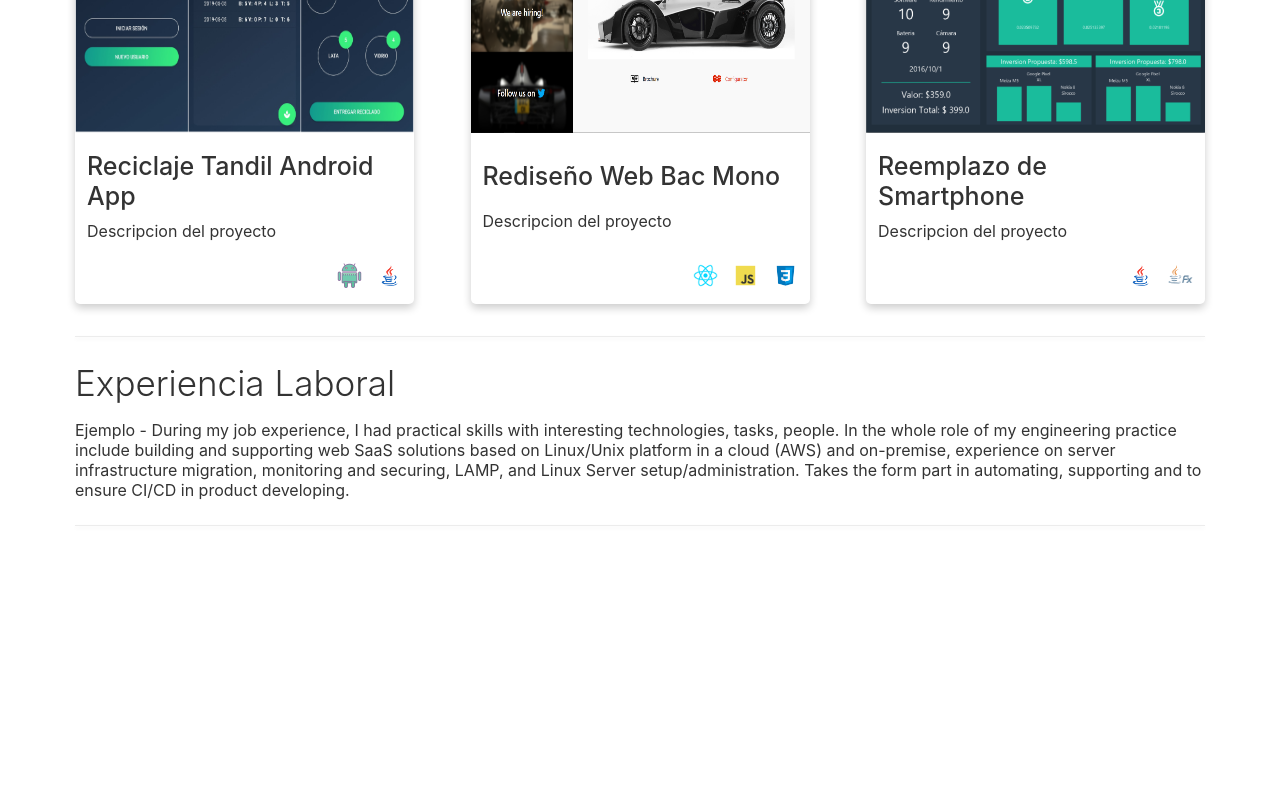
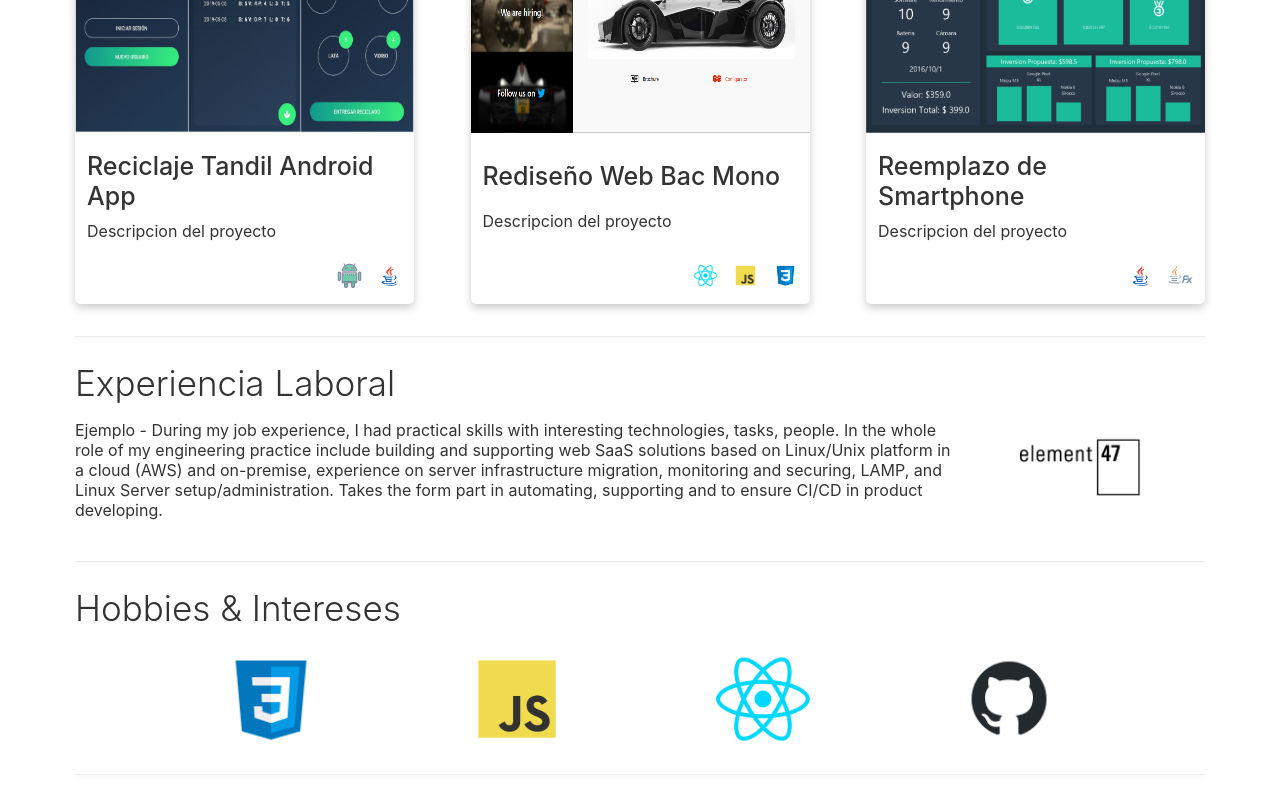
Before and after one commit to carreterosanti/Personal-Resume, a React (Create React App) app: page / in a window 1280 px wide. Shown: the part 1207-2007 px from the top of the page. Before the commit the page ends 1758 px from the top, so only its background shows below. Built offline with nearby package versions, Linux system fonts and the light colour scheme.

Commit message:
Intereses Test

```diff
--- a/src/App.js
+++ b/src/App.js
@@ -8,6 +8,7 @@ import Skills from "./components/Skills";
 import Portafolio from "./components/Portafolio";
 import Certificados from "./components/Certificados";
 import ExperienciaLaboral from "./components/ExperienciaLaboral";
+import Intereses from "./components/Intereses";
 
 function App() {
   const [darkMode, setDarkMode] = useState(getInitialMode());
@@ -41,6 +42,7 @@ function App() {
       <Certificados darkMode={darkMode} />
       <Portafolio darkMode={darkMode} />
       <ExperienciaLaboral darkMode={darkMode} />
+      <Intereses darkMode={darkMode} />
     </div>
   );
 }
--- a/src/components/ExperienciaLaboral.js
+++ b/src/components/ExperienciaLaboral.js
@@ -3,16 +3,32 @@ import React from "react";
 export default function ExperienciaLaboral(props) {
   return (
     <div className="middle-section">
-      <h2>Experiencia Laboral</h2>
-      <p>
-        Ejemplo - During my job experience, I had practical skills with
-        interesting technologies, tasks, people. In the whole role of my
-        engineering practice include building and supporting web SaaS solutions
-        based on Linux/Unix platform in a cloud (AWS) and on-premise, experience
-        on server infrastructure migration, monitoring and securing, LAMP, and
-        Linux Server setup/administration. Takes the form part in automating,
-        supporting and to ensure CI/CD in product developing.
-      </p>
+      <h2>Experiencia Laboral </h2>
+      <div className="work-experience-div">
+        <div style={{ flexGrow: 2 }}>
+          {" "}
+          <p>
+            Ejemplo - During my job experience, I had practical skills with
+            interesting technologies, tasks, people. In the whole role of my
+            engineering practice include building and supporting web SaaS
+            solutions based on Linux/Unix platform in a cloud (AWS) and
+            on-premise, experience on server infrastructure migration,
+            monitoring and securing, LAMP, and Linux Server
+            setup/administration. Takes the form part in automating, supporting
+            and to ensure CI/CD in product developing.
+          </p>
+        </div>
+        <div style={{ flexGrow: 1, margin: "0px 60px" }}>
+          <img
+            className="work-experience-icon"
+            src={require(props.darkMode
+              ? "./images/dark-mode-element47-icon.png"
+              : "./images/element47-icon.png")}
+            alt="Profile picture."
+          />
+        </div>
+      </div>
+
       <div
         className={props.darkMode ? "dark-break-line" : "light-break-line"}
       ></div>
--- /dev/null
+++ b/src/components/Intereses.js
@@ -0,0 +1,46 @@
+import React from "react";
+
+export default function Intereses(props) {
+  const listadoIntereses = [
+    {
+      srcInteresImg: "css-icon.png"
+    },
+    {
+      srcInteresImg: "js-icon.png"
+    },
+    {
+      srcInteresImg: "react-icon.png"
+    },
+    {
+      srcInteresImg: props.darkMode
+        ? "dark-mode-github-icon.png"
+        : "github-icon.png"
+    }
+  ];
+
+  const iconosIntereses = listadoIntereses.map(element => (
+    <img
+      className="interes-icon"
+      src={require("./images/" + element.srcInteresImg)}
+    />
+  ));
+
+  return (
+    <div className="middle-section">
+      <h2>Hobbies & Intereses</h2>
+      <div
+        style={{
+          display: "flex",
+          justifyContent: "space-evenly",
+          marginTop: "20px"
+        }}
+      >
+        {iconosIntereses}
+      </div>
+
+      <div
+        className={props.darkMode ? "dark-break-line" : "light-break-line"}
+      ></div>
+    </div>
+  );
+}
--- a/src/components/components-style.css
+++ b/src/components/components-style.css
@@ -259,6 +259,21 @@ h3 {
   align-content: flex-start;
 }
 
+.work-experience-div {
+  display: flex;
+  align-content: center;
+  align-items: center;
+}
+
+.work-experience-icon {
+  width: 100%;
+  min-width: 130px;
+}
+
+.interes-icon {
+  width: 100px;
+}
+
 .display-block {
   display: block;
 }
```
Also changed, not shown: src/components/images/dark-mode-element47-icon.png (added), src/components/images/element47-icon.png (added).
